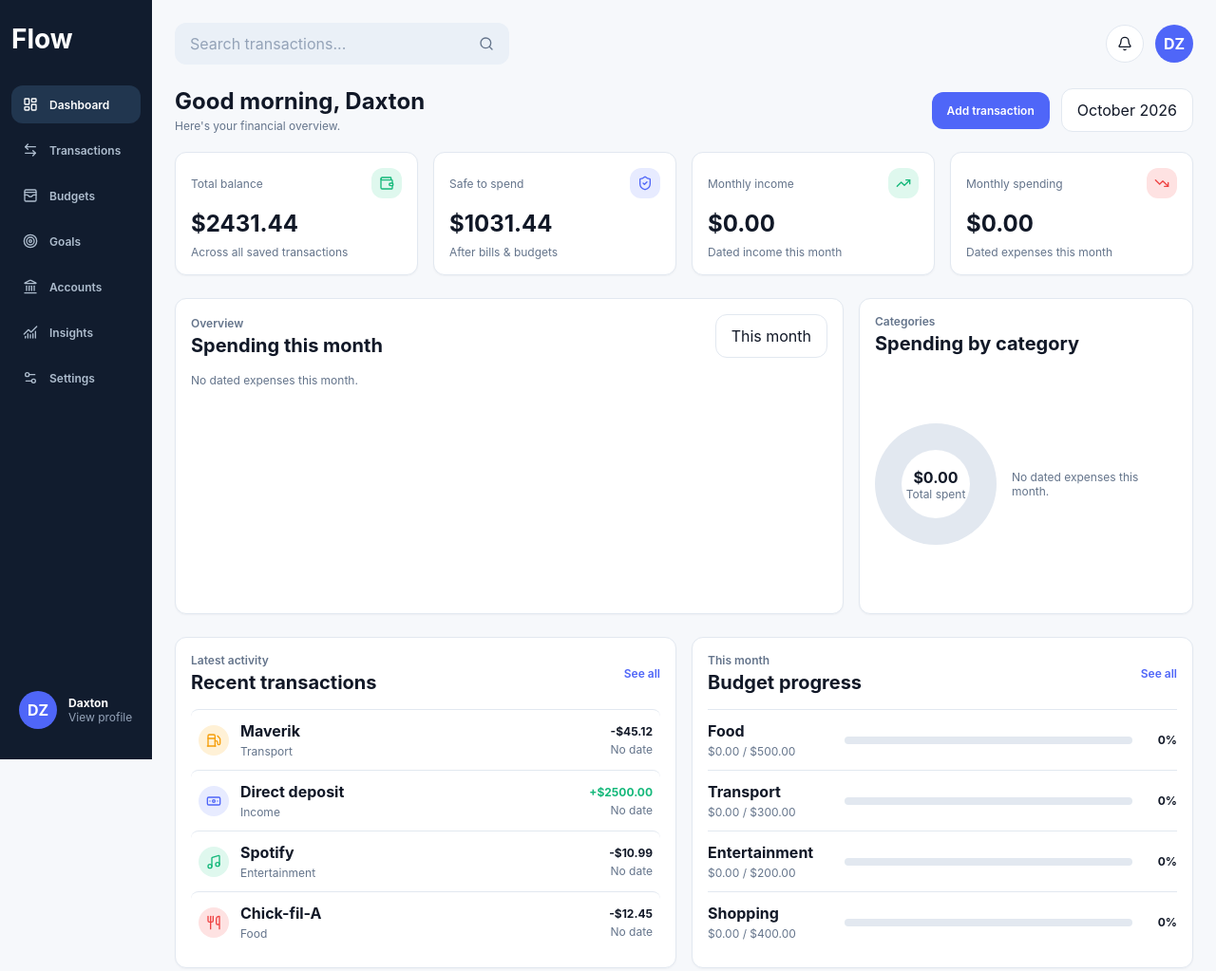
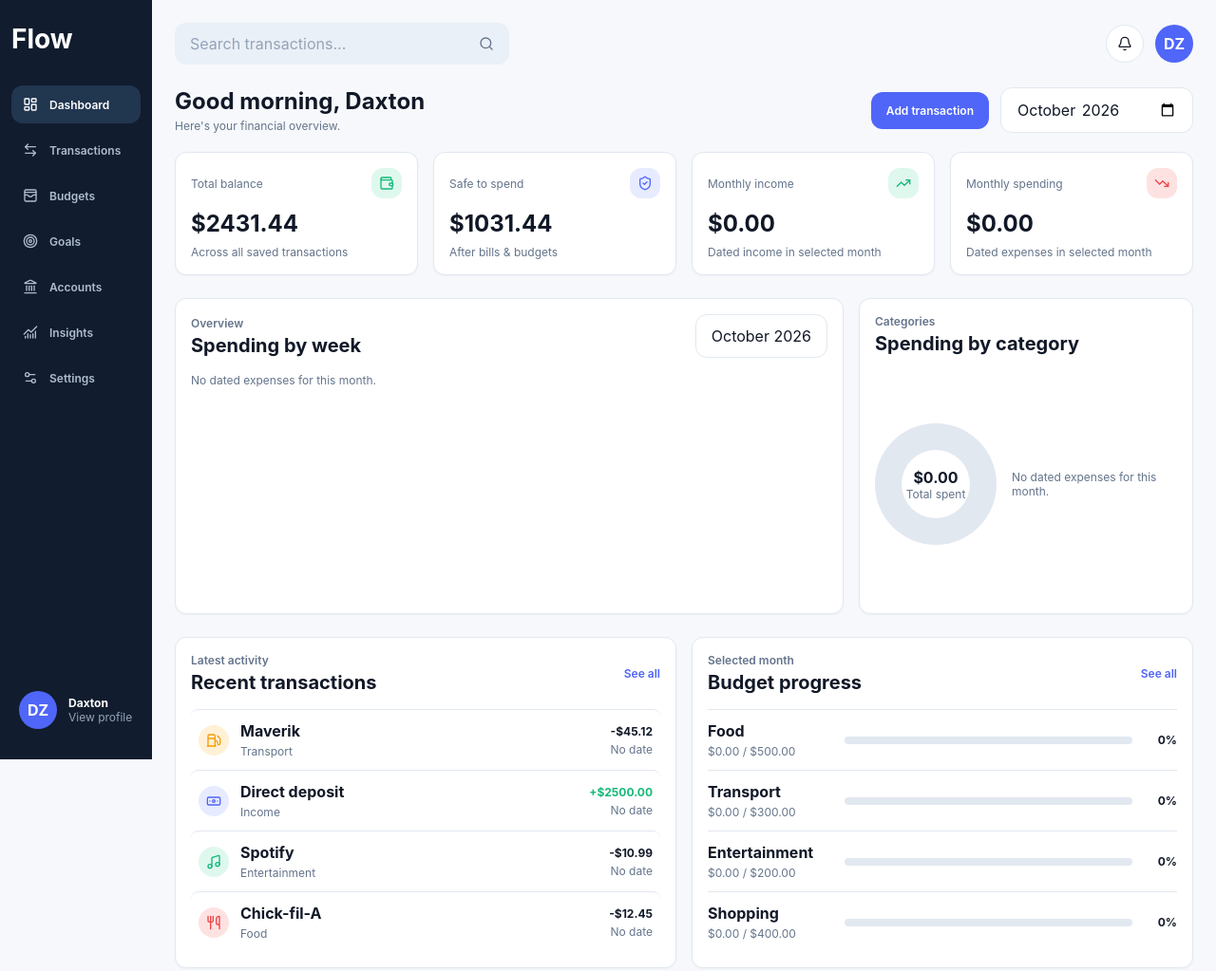
Before and after one commit to DaxtonZimmerman/flow-budget, a plain HTML site: page index.html in a window 1280 px wide. Shown: the whole page at 95% size. Drawn offline with nearby package versions, Linux system fonts and the light colour scheme.

Commit message:
Add month selection to dashboard and budgets

```diff
--- a/css/styles.css
+++ b/css/styles.css
@@ -422,6 +422,10 @@ button:active {
 
 .month-button {
     display: inline-block;
+    min-width: 10rem;
+
+    font: inherit;
+    cursor: pointer;
 }
 
 
@@ -1182,6 +1186,13 @@ button:active {
 
 
 /* transaction history */
+
+.budget-header-actions {
+    display: flex;
+    align-items: center;
+    gap: 0.75rem;
+}
+
 
 .page-header {
     margin-bottom: 1.5rem;
@@ -1681,6 +1692,12 @@ button:active {
 }
 
 
+    .budget-header-actions {
+        width: 100%;
+
+        flex-direction: column;
+    }
+
     .page-header .add-transaction-link {
         width: 100%;
 
--- a/index.html
+++ b/index.html
@@ -130,7 +130,7 @@
                         Add transaction
                     </a>
 
-                    <span id="current-month-label" class="month-button"></span>
+                    <input type="month" id="dashboard-month" class="month-button" aria-label="Choose month">
 
                 </div>
 
@@ -196,7 +196,7 @@
                     <h3 id="monthly-income">$0.00</h3>
 
                     <p class="small-text">
-                        Dated income this month
+                        Dated income in selected month
                     </p>
 
                 </div>
@@ -217,7 +217,7 @@
                     <h3 id="monthly-spending">$0.00</h3>
 
                     <p class="small-text">
-                        Dated expenses this month
+                        Dated expenses in selected month
                     </p>
 
                 </div>
@@ -233,10 +233,10 @@
 
                         <div>
                             <p class="small-label">Overview</p>
-                            <h3>Spending this month</h3>
+                            <h3>Spending by week</h3>
                         </div>
 
-                        <span class="small-button">This month</span>
+                        <span id="chart-month-label" class="small-button"></span>
 
                     </div>
 
@@ -250,7 +250,7 @@
                     </div>
 
                     <p id="spending-chart-empty" class="budget-empty" hidden>
-                        No dated expenses this month.
+                        No dated expenses for this month.
                     </p>
                 </div>
 
@@ -316,7 +316,7 @@
                     <div class="section-top">
 
                         <div>
-                            <p class="small-label">This month</p>
+                            <p class="small-label">Selected month</p>
                             <h3>Budget progress</h3>
                         </div>
 
--- a/js/budget-data.js
+++ b/js/budget-data.js
@@ -34,9 +34,20 @@ function getCurrentMonth() {
 }
 
 
-function getBudgetSpending(category, transactions) {
+function getSelectedMonth() {
 
-    const currentMonth = getCurrentMonth();
+    const month = new URLSearchParams(window.location.search).get("month");
+
+    if (month && /^\d{4}-(0[1-9]|1[0-2])$/.test(month)) {
+        return month;
+    }
+
+    return getCurrentMonth();
+
+}
+
+
+function getBudgetSpending(category, transactions, month) {
 
     let spent = 0;
 
@@ -46,7 +57,7 @@ function getBudgetSpending(category, transactions) {
             transaction.category === category &&
             transaction.amount < 0 &&
             transaction.date &&
-            transaction.date.slice(0, 7) === currentMonth
+            transaction.date.slice(0, 7) === month
         ) {
             spent += Math.abs(transaction.amount);
         }
--- a/js/script.js
+++ b/js/script.js
@@ -46,13 +46,10 @@ const budgets = loadBudgets();
 
 /* calculate totals */
 
-const currentMonth = getCurrentMonth();
-const today = new Date();
-const daysInMonth = new Date(
-    today.getFullYear(),
-    today.getMonth() + 1,
-    0
-).getDate();
+const selectedMonth = getSelectedMonth();
+const selectedYear = Number(selectedMonth.slice(0, 4));
+const selectedMonthNumber = Number(selectedMonth.slice(5, 7));
+const daysInMonth = new Date(selectedYear, selectedMonthNumber, 0).getDate();
 
 const weeklySpending = Array(Math.ceil(daysInMonth / 7)).fill(0);
 const categorySpending = {};
@@ -65,14 +62,14 @@ let monthlySpending = 0;
 
 for (const transaction of transactions) {
 
-    const isThisMonth = transaction.date &&
-        transaction.date.slice(0, 7) === currentMonth;
+    const isSelectedMonth = transaction.date &&
+        transaction.date.slice(0, 7) === selectedMonth;
 
     if (transaction.amount > 0) {
 
         totalIncome += transaction.amount;
 
-        if (isThisMonth) {
+        if (isSelectedMonth) {
             monthlyIncome += transaction.amount;
         }
 
@@ -84,7 +81,7 @@ for (const transaction of transactions) {
 
         totalSpending += amount;
 
-        if (isThisMonth) {
+        if (isSelectedMonth) {
 
             monthlySpending += amount;
 
@@ -111,21 +108,32 @@ const totalBalance = totalIncome - totalSpending;
 const monthlyIncomeText = document.querySelector("#monthly-income");
 const monthlySpendingText = document.querySelector("#monthly-spending");
 const totalBalanceText = document.querySelector("#total-balance");
-const currentMonthLabel = document.querySelector("#current-month-label");
+const dashboardMonth = document.querySelector("#dashboard-month");
+const chartMonthLabel = document.querySelector("#chart-month-label");
+const monthName = new Date(selectedYear, selectedMonthNumber - 1, 1)
+    .toLocaleDateString("en-US", { month: "long", year: "numeric" });
 
 monthlyIncomeText.textContent = `$${monthlyIncome.toFixed(2)}`;
 monthlySpendingText.textContent = `$${monthlySpending.toFixed(2)}`;
 totalBalanceText.textContent = `$${totalBalance.toFixed(2)}`;
-currentMonthLabel.textContent = today.toLocaleDateString("en-US", {
-    month: "long",
-    year: "numeric"
+dashboardMonth.value = selectedMonth;
+chartMonthLabel.textContent = monthName;
+
+dashboardMonth.addEventListener("change", function() {
+    if (dashboardMonth.value) {
+        window.location.href = `index.html?month=${dashboardMonth.value}`;
+    }
 });
+
+for (const link of document.querySelectorAll('a[href="budgets.html"]')) {
+    link.href = `budgets.html?month=${selectedMonth}`;
+}
 
 let remainingBudget = 0;
 
 for (const budget of budgets) {
 
-    const spent = getBudgetSpending(budget.category, transactions);
+    const spent = getBudgetSpending(budget.category, transactions, selectedMonth);
     const amountLeft = budget.limit - spent;
 
     if (amountLeft > 0) {
@@ -161,7 +169,7 @@ if (monthlySpending === 0) {
 
     const emptyCategory = document.createElement("p");
     emptyCategory.classList.add("budget-empty");
-    emptyCategory.textContent = "No dated expenses this month.";
+    emptyCategory.textContent = "No dated expenses for this month.";
     categoryList.appendChild(emptyCategory);
 
 } else {
@@ -384,7 +392,7 @@ if (budgets.length === 0) {
 
 for (const budget of budgets) {
 
-    const spent = getBudgetSpending(budget.category, transactions);
+    const spent = getBudgetSpending(budget.category, transactions, selectedMonth);
     const percentage = (spent / budget.limit) * 100;
     const barWidth = Math.min(percentage, 100);
     const barColor = spent > budget.limit ? "over-budget" : "";
```
Also changed, not shown: budgets.html (+10 -6 lines), js/budgets.js (+14 -1 lines).
